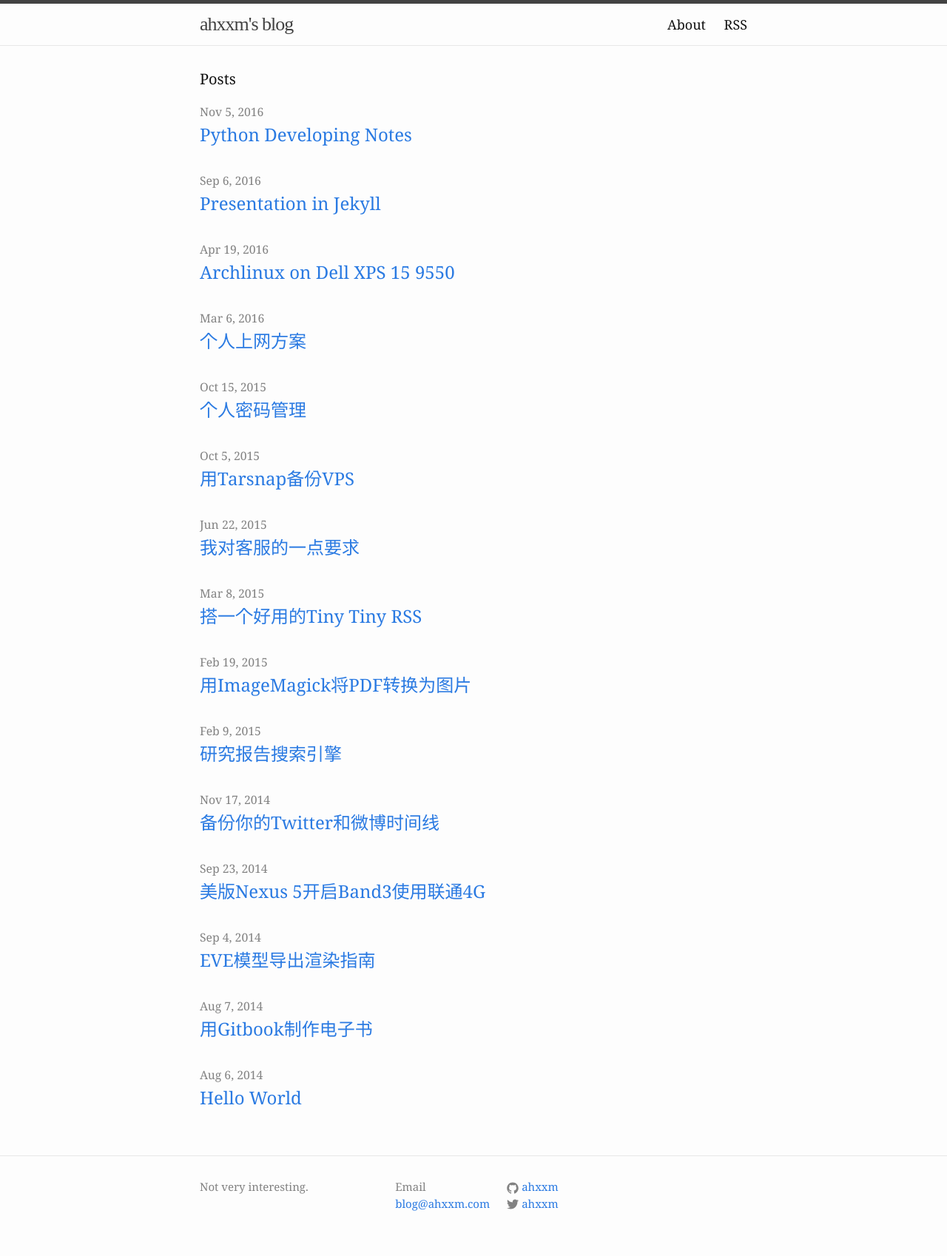
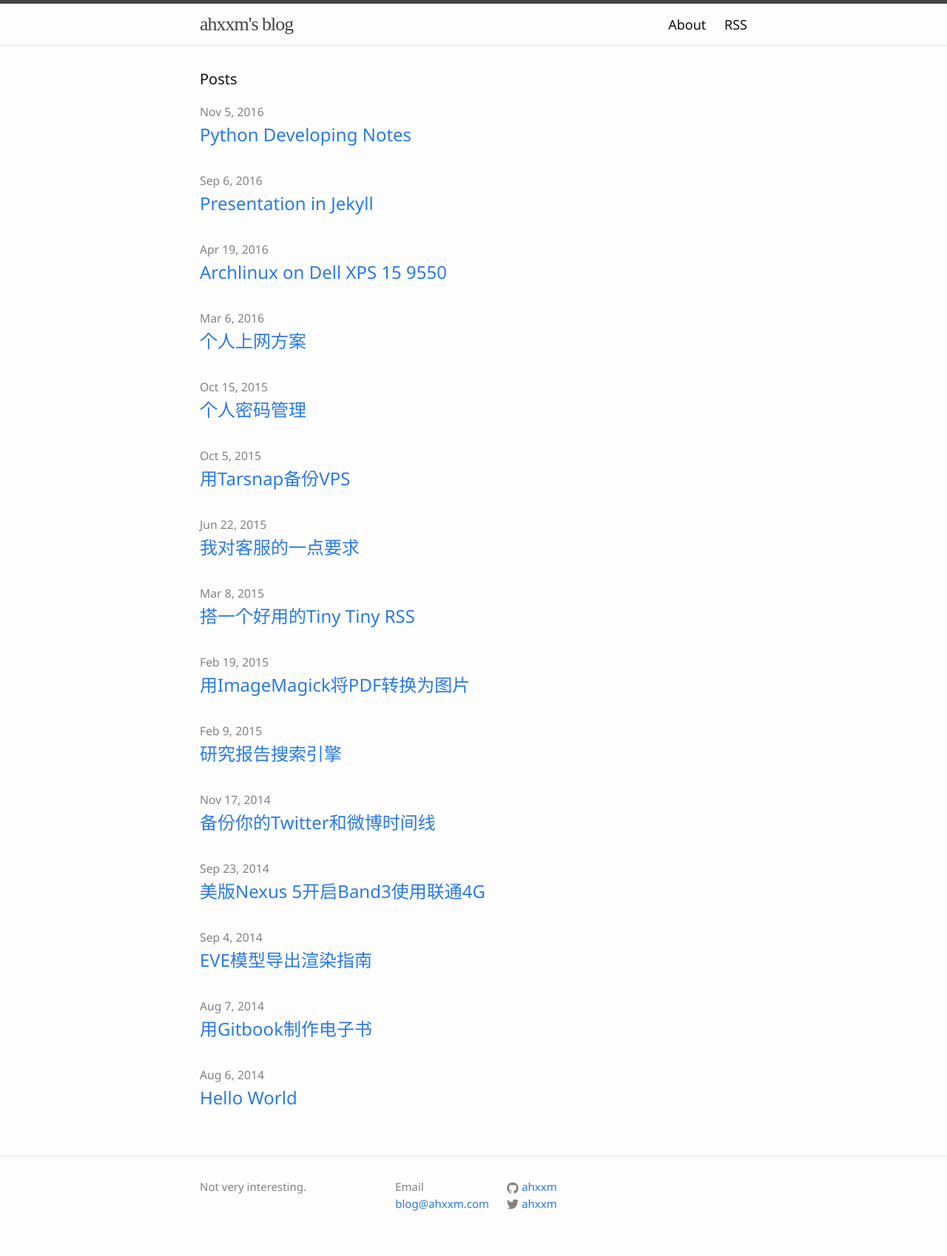
Before and after one commit to ahxxm/ahxxm.github.io, a Jekyll site: the page built from index.html, in a window 1280 px wide. Shown: the whole page at 74% size. Built offline with Jekyll 4.4.1, drawn with Linux system fonts in a browser that asks for light colours.

Commit message:
use "Segoe UI"
more harmony with Chinese chars

```diff
--- a/css/main.scss
+++ b/css/main.scss
@@ -5,7 +5,7 @@
 
 
 // Variables
-$base-font-family: Georgia, "Verdana", "Hiragino Sans GB", "Lantinghei SC", Arial, "Microsoft YaHei", "微软雅黑", "STHeiti", "WenQuanYi Micro Hei", SimSun, sans-serif;
+$base-font-family: "Segoe UI", Georgia, "Verdana", "Hiragino Sans GB", "Lantinghei SC", Arial, "Microsoft YaHei", "微软雅黑", "STHeiti", "WenQuanYi Micro Hei", SimSun, sans-serif;
 $base-font-size:   18px;
 $base-font-weight: 400;
 $small-font-size:  $base-font-size * 0.875;
```
